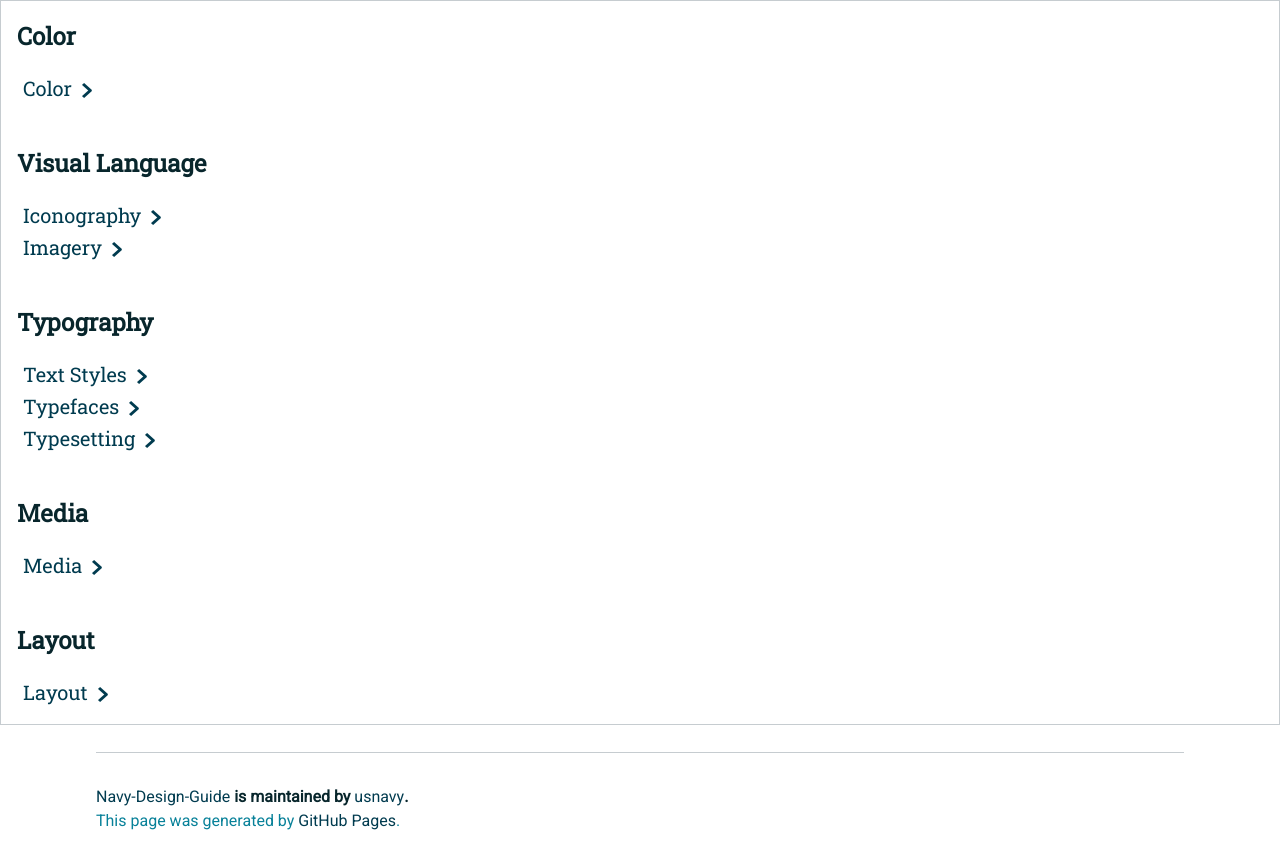
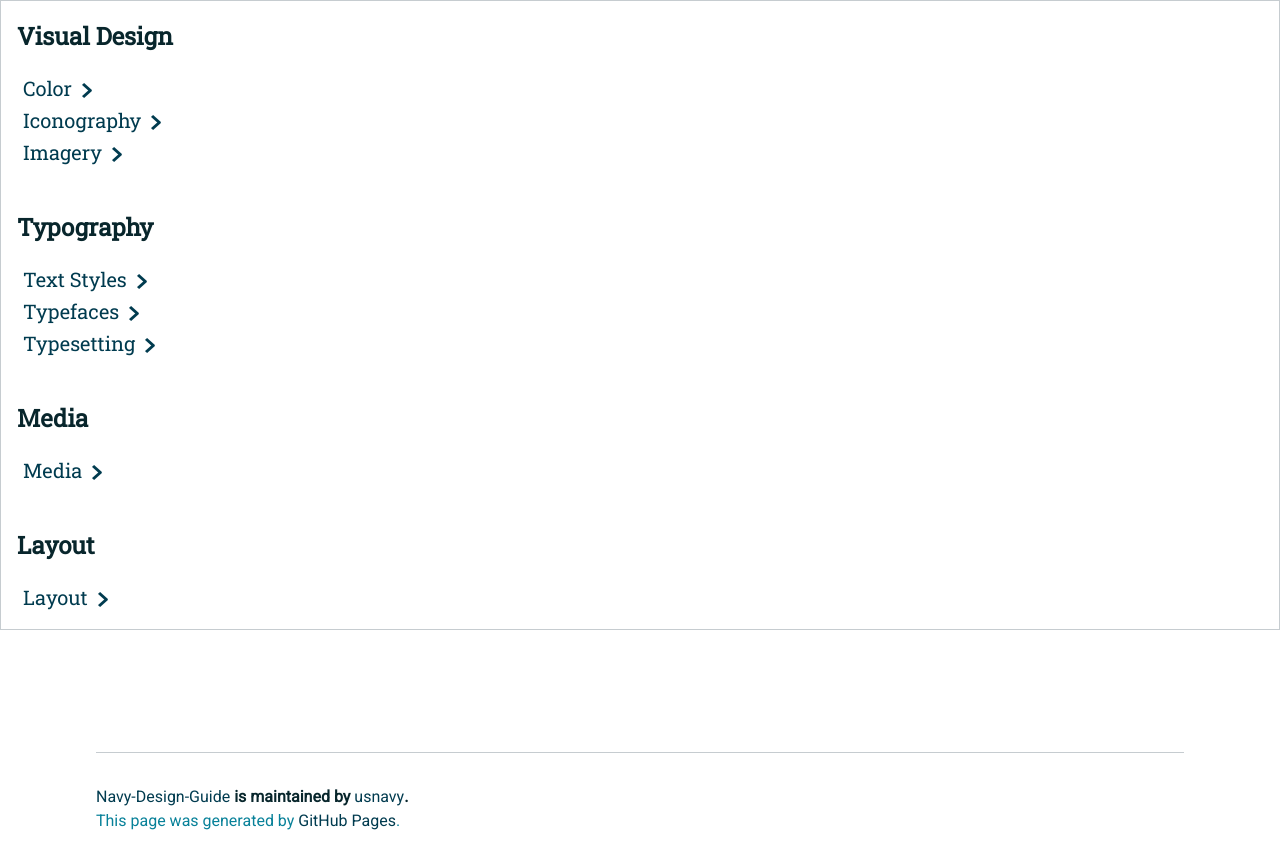
Before and after one commit to usnavy/Navy-Design-Guide, a Jekyll site: the page built from index.md, in a window 1280 px wide. Shown: the part 400-1265 px from the top of the page. Built offline with Jekyll 4.4.1, drawn with Linux system fonts in a browser that asks for light colours.

Commit message:
Update default.html

```diff
--- a/_layouts/default.html
+++ b/_layouts/default.html
@@ -32,12 +32,10 @@
 
 <section class="main">
 <div class="menu">
-<H2>Color</H2>
+<H2>Visual Design</H2>
 <button class="menu-item">
   <a href="color.html">Color</a><img src="img/Right-Chevron.png" alt="Color" class="chevron">
 </button>
-<br>
-<H2>Visual Language</H2>
 <button class="menu-item">
   <a href="iconography.html">Iconography</a><img src="img/Right-Chevron.png" alt="Iconography" class="chevron">
 </button>
```
